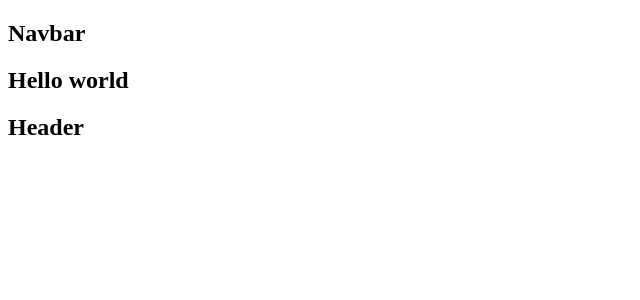
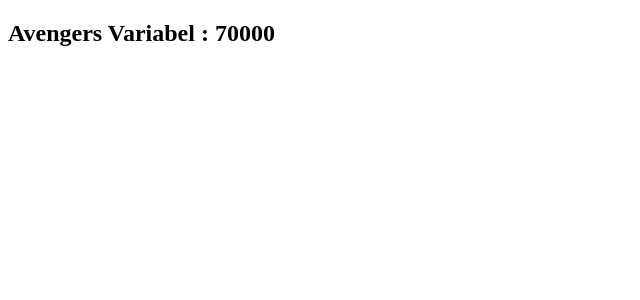
Before and after one commit to Adria-Tisnawati-Aprilia/React-JS-Dasar-Banget, a React (Create React App) app in the folder reactjsdasar/: page / in a window 1280 px wide. Shown: the top 300 px of the page, without its empty margins (0-640 px from the left). Built offline with nearby package versions, Linux system fonts and the light colour scheme.

Commit message:
const var let

```diff
--- /dev/null
+++ b/reactjsdasar/src/Variabel.js
@@ -0,0 +1,27 @@
+import React from 'react'
+
+
+// Constants
+//const marvel = 5000;
+//marvel = 3000;
+
+// Var
+// var marvel = 70000;
+//     if (true) {
+//         var marvel = 1000;
+//     }
+
+// Let
+let marvel = 70000;
+    if (true) {
+        let marvel = 200;
+    }
+
+const Variabel = () => {
+    return (
+    <div>
+        <h2> Avengers Variabel : {marvel}</h2>
+    </div>
+    )
+}
+export default Variabel
--- a/reactjsdasar/src/index.js
+++ b/reactjsdasar/src/index.js
@@ -1,10 +1,12 @@
 import React from 'react';
 import ReactDOM from 'react-dom/client';
-import App from './App';
+//import App from './App';
+import Variabel from './Variabel';
+
 
 const root = ReactDOM.createRoot(document.getElementById('root'));
 root.render(
   <React.StrictMode>
-    <App />
+    <Variabel />
   </React.StrictMode>
 );
```
